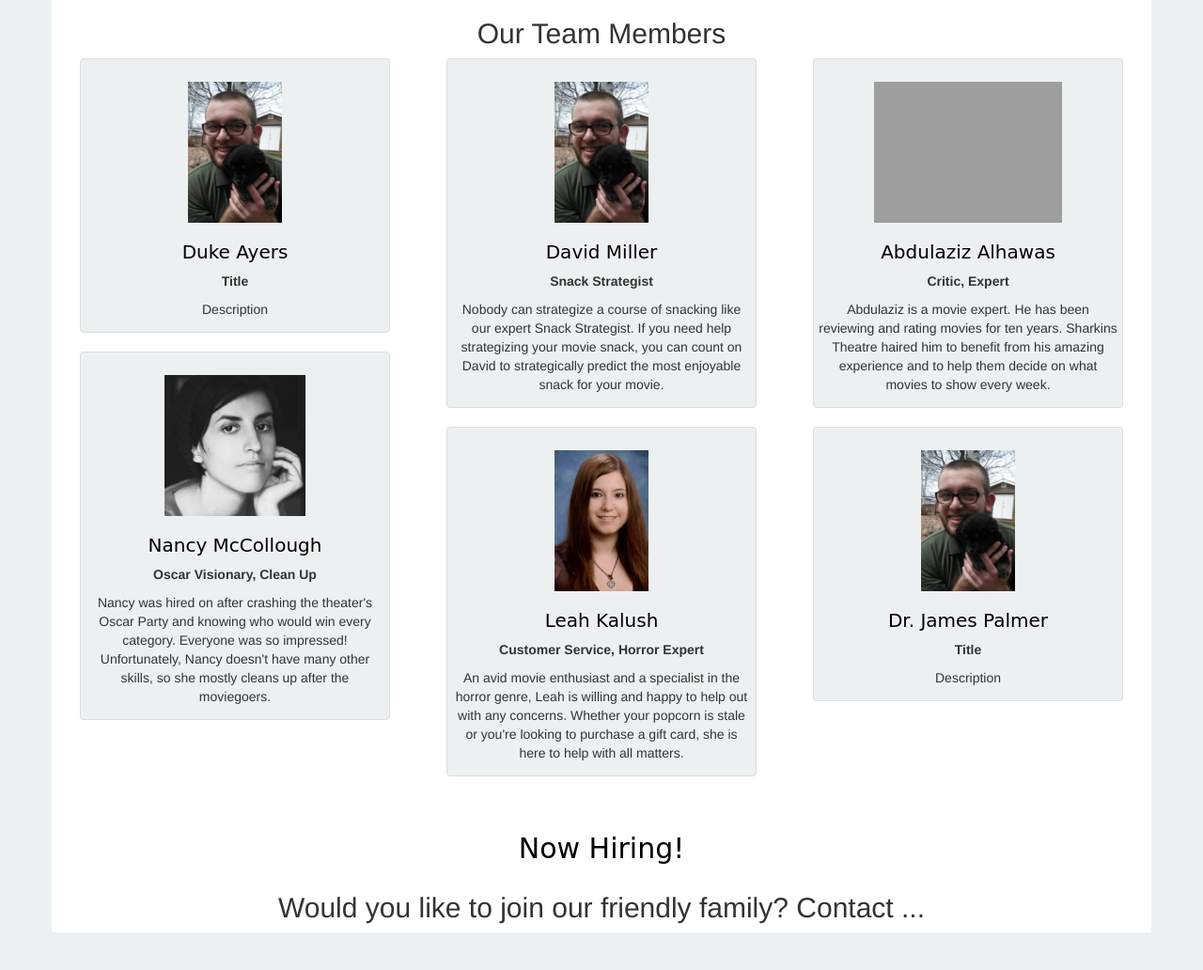
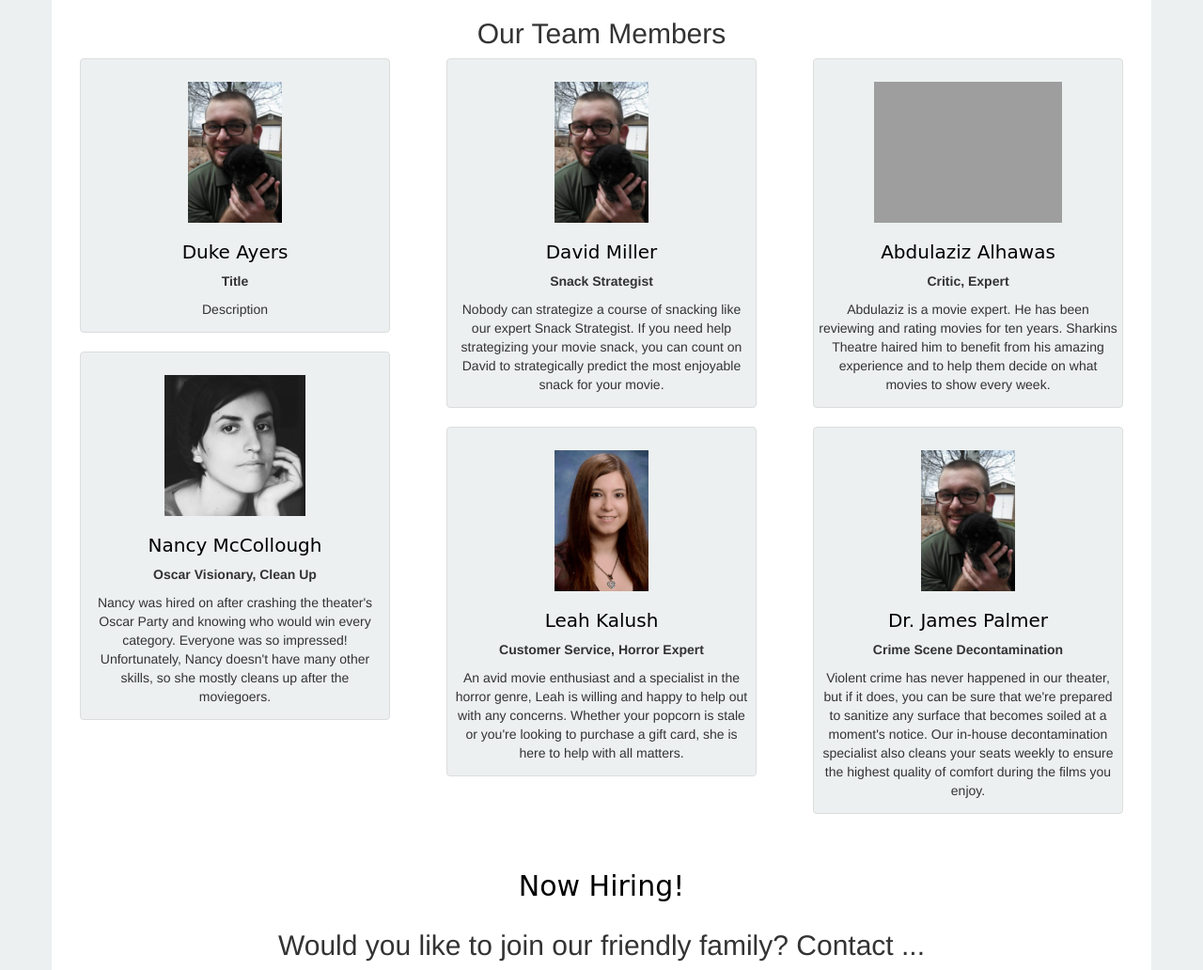
Before and after one commit to dukeayers/cs399_theater, a Django app: page /team in a window 1280 px wide. Shown: the part 169-1201 px from the top of the page at 94% size. Before the commit the page ends 1161 px from the top, so only its background shows below. Run offline with Django 3.2, Linux system fonts and the light colour scheme; data comes from the database, SQL or seed files in the repository; grey boxes labelled with a size stand in for pictures from a placeholder-image service; parts of the project's set-up code (start-up, migrations or seed data) failed here and were passed over; some libraries are stand-ins or nearby versions; grey boxes are pictures that could not be loaded.

Commit message:
Update team.html to add Palmer description
TItle Crime Scene Decontamination and Description

```diff
--- a/theater_project/templates/team.html
+++ b/theater_project/templates/team.html
@@ -94,8 +94,8 @@ h1 {
 			<div class="thumbnail" style="background:#ecf0f1;">
 				<img class="img-responsive" style="margin-top: 20px; height: 150px;" src="{{ STATIC_URL }}ProfilePics\David.png" alt= "">
 					<h2 class="thumb-header">Dr. James Palmer</h2>
-					<p style="font-weight:bold;">Title</p>
-					<p>Description</p>
+					<p style="font-weight:bold;">Crime Scene Decontamination</p>
+					<p>Violent crime has never happened in our theater, but if it does, you can be sure that we're prepared to sanitize any surface that becomes soiled at a moment's notice. Our in-house decontamination specialist also cleans your seats weekly to ensure the highest quality of comfort during the films you enjoy.</p>
 				</div>
 			</div>
 		</div>
```
